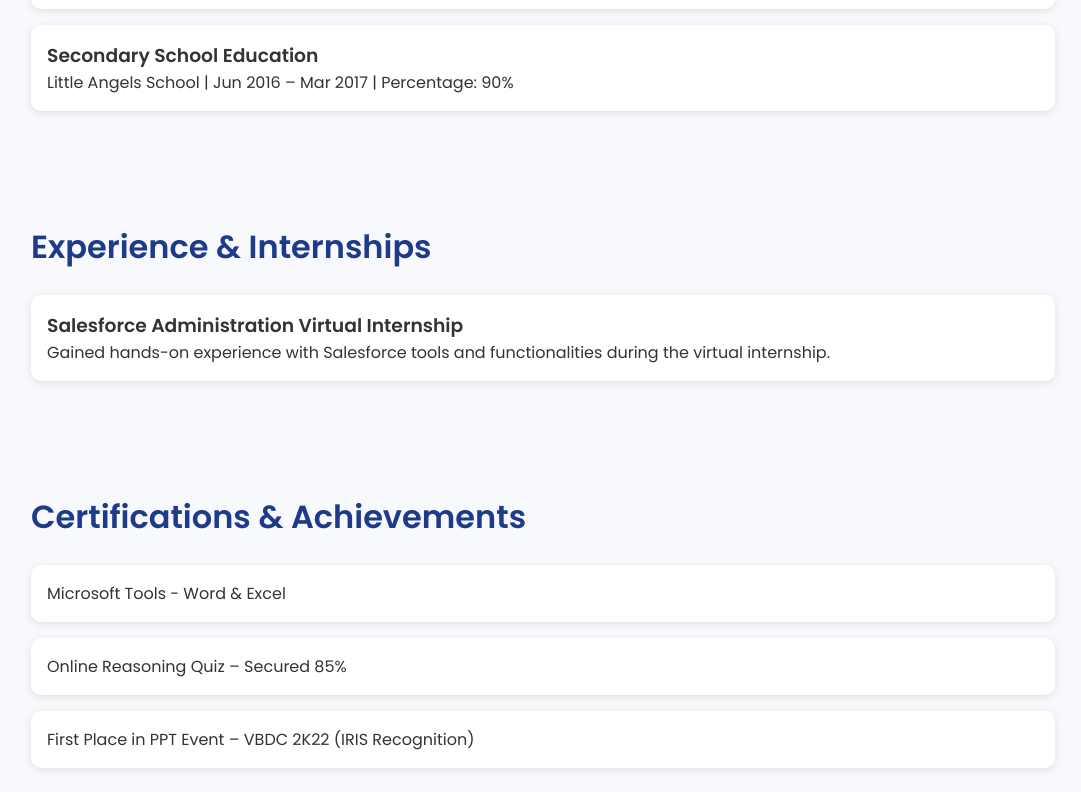
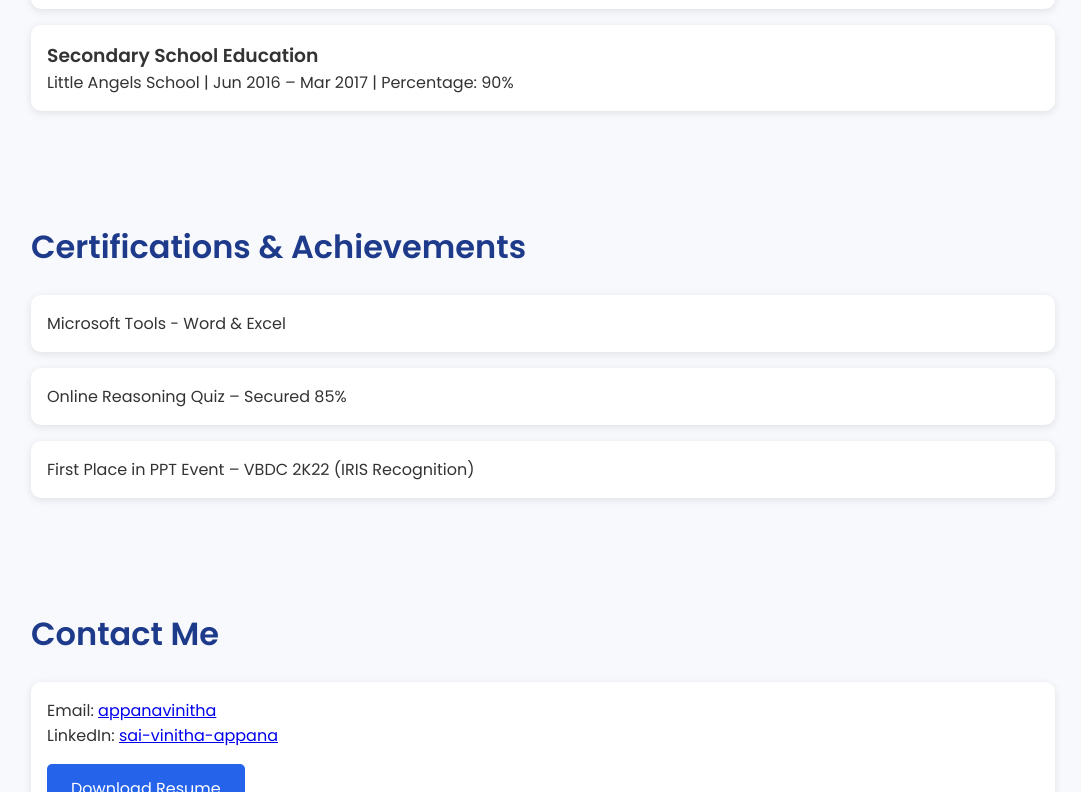
Before and after one commit to AppanaVinitha/portfolio, a plain HTML site: page index.html in a window 1280 px wide. Shown: the part 1835-2627 px from the top of the page, without its empty margins (97-1178 px from the left). Drawn offline with Linux system fonts and the light colour scheme.

Commit message:
index.html

```diff
--- a/index.html
+++ b/index.html
@@ -91,7 +91,6 @@
     <a href="#skills">Skills</a>
     <a href="#projects">Projects</a>
     <a href="#education">Education</a>
-    <a href="#experience">Experience</a>
     <a href="#certifications">Certifications</a>
     <a href="#contact">Contact</a>
   </nav>
@@ -142,14 +141,6 @@
     </div>
   </section>
 
-  <section id="experience">
-    <h2 class="section-title">Experience & Internships</h2>
-    <div class="card">
-      <h3>Salesforce Administration Virtual Internship</h3>
-      <p>Gained hands-on experience with Salesforce tools and functionalities during the virtual internship.</p>
-    </div>
-  </section>
-
   <section id="certifications">
     <h2 class="section-title">Certifications & Achievements</h2>
     <div class="card">Microsoft Tools - Word & Excel</div>
```
